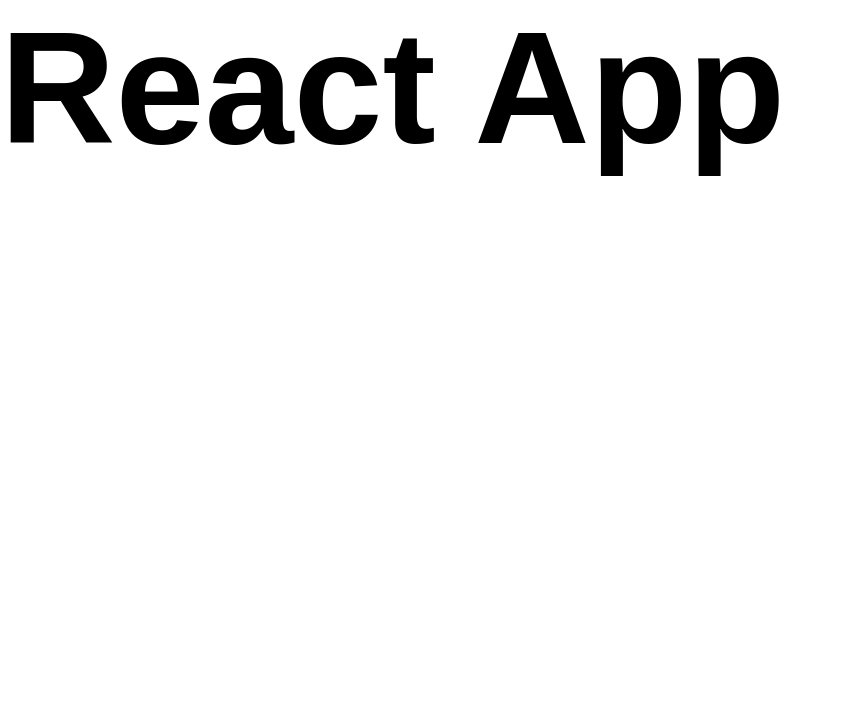
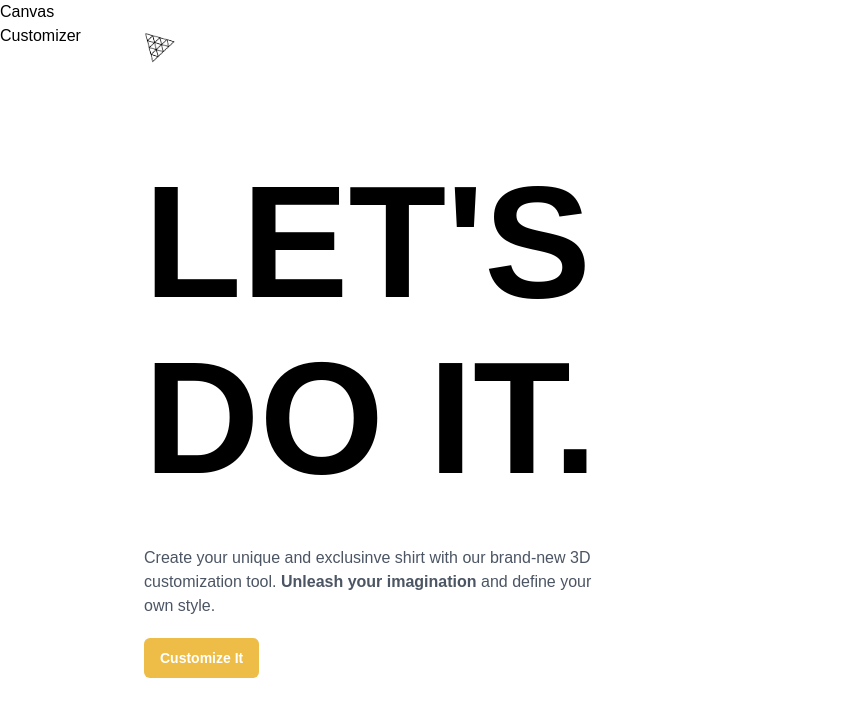
Before and after one commit to ErikMejiaCode/threejs-product-website, a React (Vite) app: page / in a window 1280 px wide. Shown: the top 716 px of the page, without its empty margins (0-842 px from the left). Built offline with nearby package versions, Linux system fonts and the light colour scheme; a web font is replaced by a local one.

Commit message:
Homepage contect and Animations

```diff
--- a/src/App.jsx
+++ b/src/App.jsx
@@ -1,8 +1,13 @@
+import { Home, Customizer } from "./pages";
+import { Canvas } from "./canvas/index";
+
 function App() {
   return (
-    <div>
-      <h1 className="head-text">React App</h1>
-    </div>
+    <main className="app transition-all ease-in">
+      <Home />
+      <Canvas />
+      <Customizer />
+    </main>
   );
 }
 
--- /dev/null
+++ b/src/canvas/index.jsx
@@ -0,0 +1,3 @@
+export const Canvas = () => {
+  return <div>Canvas</div>;
+};
--- /dev/null
+++ b/src/components/CustomButton.jsx
@@ -0,0 +1,26 @@
+import { useSnapshot } from "valtio";
+
+import { state } from "../store/index";
+
+export const CustomButton = ({ type, title, customStyles, handleClick }) => {
+  const snap = useSnapshot(state);
+
+  const generateStyle = (type) => {
+    if (type === "filled") {
+      return {
+        backgroundColor: snap.color,
+        color: "#fff",
+      };
+    }
+  };
+
+  return (
+    <button
+      className={`px-2 py-1.2 flex-1 rounded-md ${customStyles}`}
+      style={generateStyle(type)}
+      onClick={handleClick}
+    >
+      {title}
+    </button>
+  );
+};
--- /dev/null
+++ b/src/components/index.jsx
@@ -0,0 +1 @@
+export { CustomButton } from "./CustomButton";
--- /dev/null
+++ b/src/pages/Customizer.jsx
@@ -0,0 +1,3 @@
+export const Customizer = () => {
+  return <div>Customizer</div>;
+};
--- /dev/null
+++ b/src/pages/Home.jsx
@@ -0,0 +1,57 @@
+import { motion, AnimatePresence } from "framer-motion";
+import { useSnapshot } from "valtio";
+
+import { state } from "../store/index";
+
+import {
+  headContainerAnimation,
+  headContentAnimation,
+  headTextAnimation,
+  slideAnimation,
+} from "../config/motion";
+import { CustomButton } from "../components";
+
+export const Home = () => {
+  const snap = useSnapshot(state);
+
+  return (
+    <AnimatePresence>
+      {snap.intro && (
+        <motion.section className="home" {...slideAnimation("left")}>
+          <motion.header {...slideAnimation("down")}>
+            <img
+              src="./threejs.png"
+              alt="logo"
+              className="w-8 h-8 object-contain"
+            />
+          </motion.header>
+
+          <motion.div className="home-content" {...headContainerAnimation}>
+            <motion.div {...headTextAnimation}>
+              <h1 className="head-text">
+                LET'S <br className="xl:block hidden" /> DO IT.
+              </h1>
+            </motion.div>
+            <motion.div
+              {...headContentAnimation}
+              className="flex flex-col gap-5"
+            >
+              <p className="max-w-md font-normal text-gray-600 text-base">
+                Create your unique and exclusinve shirt with our brand-new 3D
+                customization tool. <strong>Unleash your imagination</strong>{" "}
+                and define your own style.
+              </p>
+
+              <CustomButton
+                type="filled"
+                title="Customize It"
+                handleClick={() => (state.intro = false)}
+                customStyles="w-fit px-4 py-2.5 font-bold text-sm"
+              />
+            </motion.div>
+          </motion.div>
+        </motion.section>
+      )}
+    </AnimatePresence>
+  );
+};
--- /dev/null
+++ b/src/pages/index.jsx
@@ -0,0 +1,2 @@
+export { Home } from "./Home";
+export { Customizer } from "./Customizer";
--- /dev/null
+++ b/src/store/index.js
@@ -0,0 +1,10 @@
+import { proxy } from "valtio";
+
+export const state = proxy({
+  intro: true,
+  color: "#EDBD48",
+  isLogoTexture: true,
+  isFullTexture: false,
+  logoDecal: "./threejs.png",
+  fullDecal: "./threejs.png",
+});
```
Also changed, not shown: .eslintrc.cjs.
